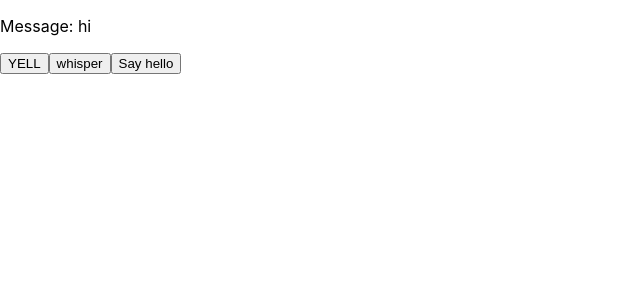
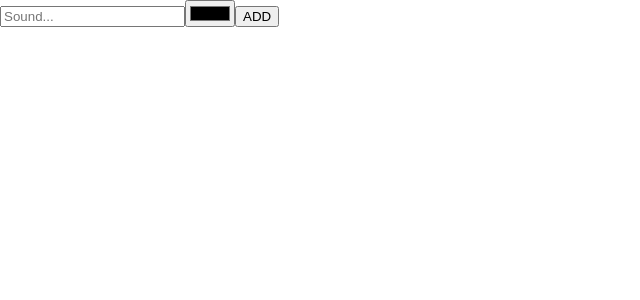
Before and after one commit to bdiddy2022/hook-functions-app, a React (Create React App) app: page / in a window 1280 px wide. Shown: the top 300 px of the page, without its empty margins (0-640 px from the left). Built offline with nearby package versions, Linux system fonts and the light colour scheme.

Commit message:
worked with useRef to capture user input values

```diff
--- a/src/index.js
+++ b/src/index.js
@@ -1,39 +1,27 @@
-import React, { useEffect, useReducer, useState } from 'react';
+import React, { useEffect, useReducer, useState, useRef} from 'react';
 import ReactDOM from 'react-dom/client';
 import './index.css';
 
 function App() {
 
-  const initialState = {
-    message: "hi"
+  const sound = useRef();
+  const color = useRef();
+
+  const submit = (e) => {
+    e.preventDefault();
+    const soundValue = sound.current.value; //'current.value" provided by useRef
+    const colorValue = color.current.value;
+    alert(`${soundValue} sounds like ${colorValue}`);
+    sound.current.value="";
+    color.current.value="";
   };
 
-  function reducer(state, action) {
-    switch(action.type) {
-      case "yell" : return {
-        message: `HEY! I JUST SAID '${(state.message.toUpperCase())}'`
-      };
-      case "whisper" :
-        return {
-          message: `excuse me, but I said '${state.message.toLowerCase()}'`
-        };
-        case "greet" : return {
-          message: `Hi`
-        };
-    }
-  }
-
-  const [state, dispatch] = useReducer(
-    reducer, initialState
-  );
-
   return (
-    <>
-      <p>Message: {state.message}</p>
-      <button onClick={() => dispatch({type: "yell"})}>YELL</button>
-      <button onClick={() => dispatch({type: "whisper"})}>whisper</button>
-      <button onClick={() => dispatch({type: "greet"})}>Say hello</button>
-    </>
+    <form onSubmit={submit}>
+      <input type="text" ref={sound} placeholder='Sound...'/>
+      <input type="color" ref={color} />
+      <button>ADD</button>
+    </form>
   );
 
 }
```
